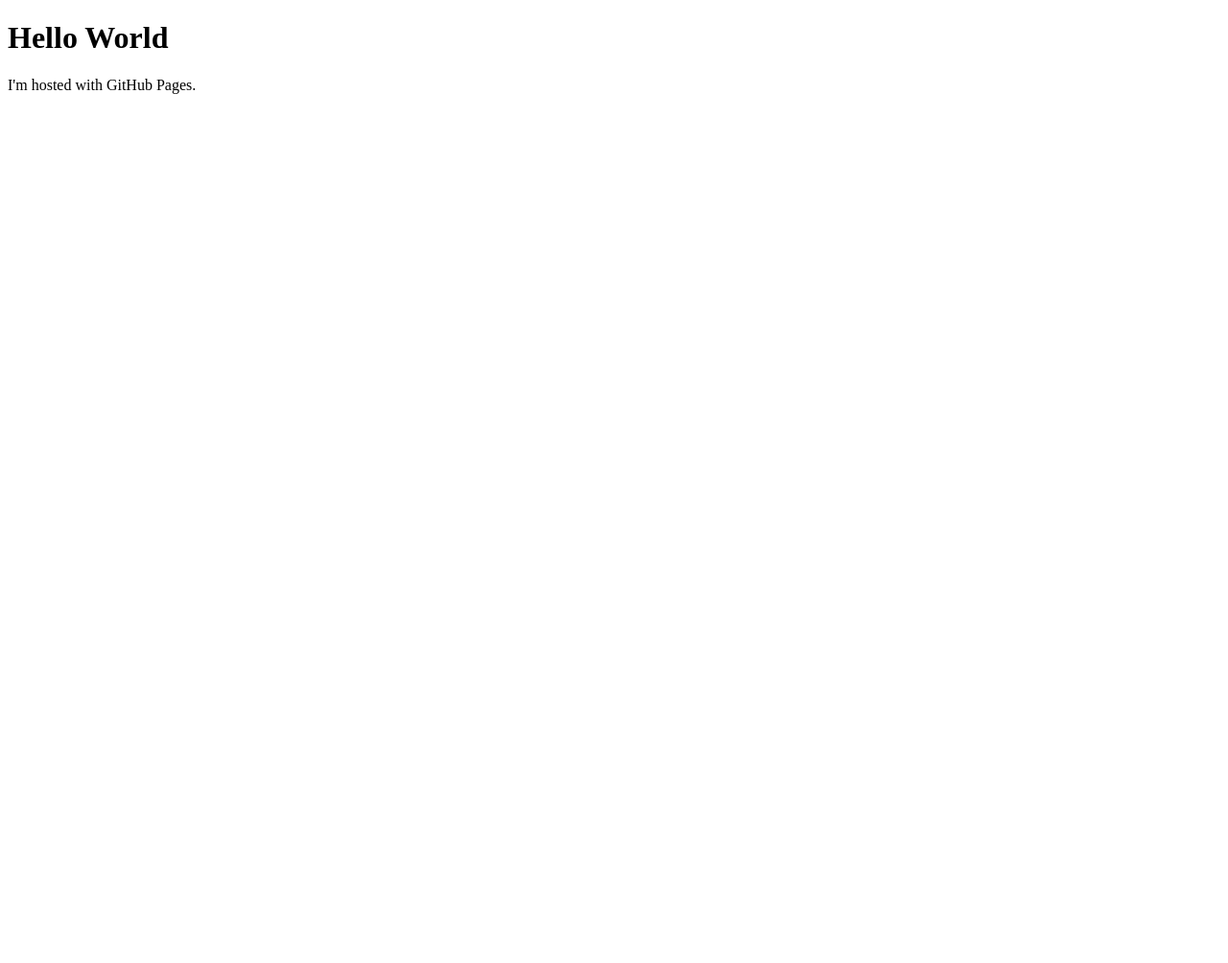
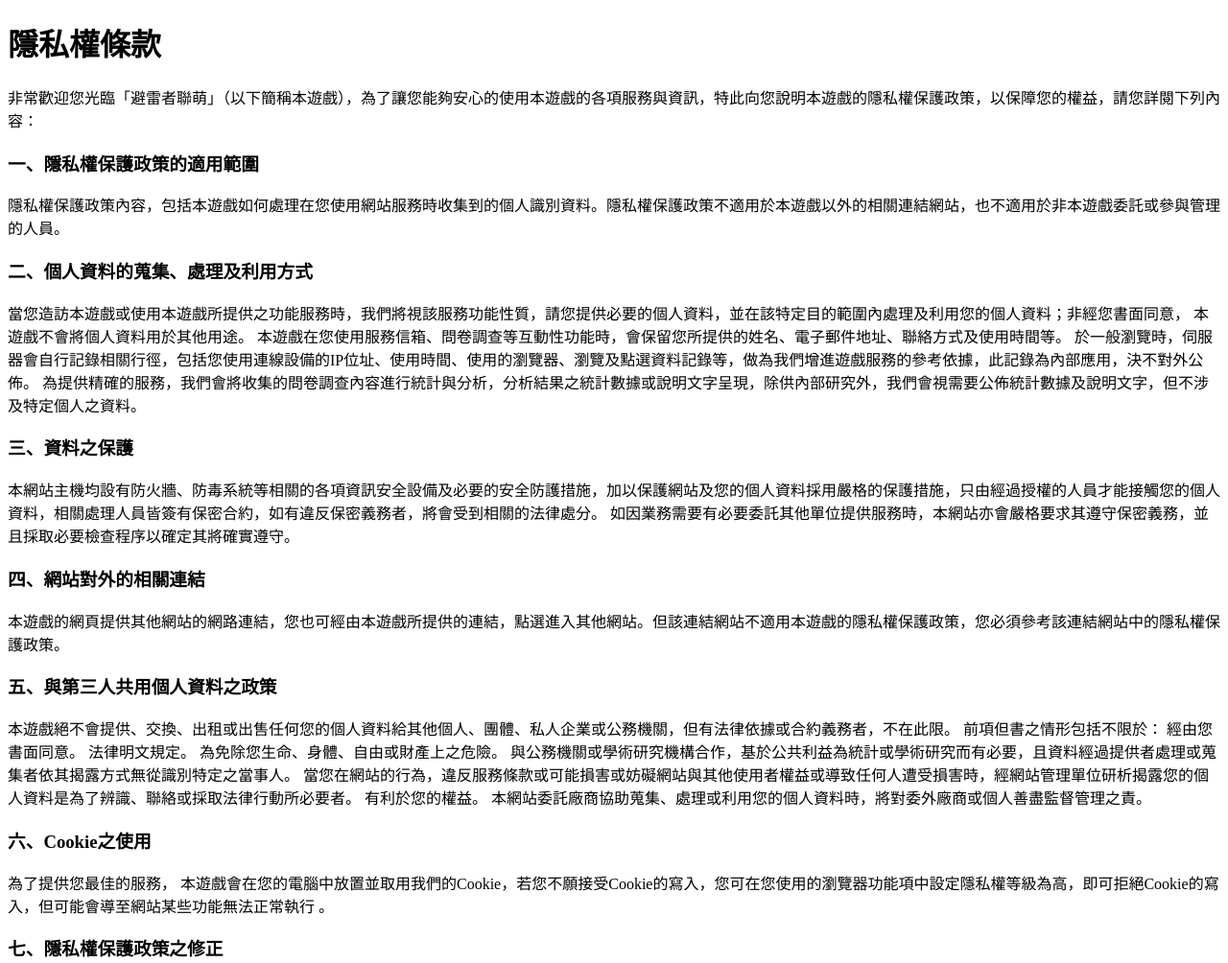
Before and after one commit to tppr2046/spoiler_avangers, a plain HTML site: page index.html in a window 1280 px wide. Shown: the top 1004 px of the page at 96% size. Before the commit the page ends 800 px from the top, so only its background shows below. Drawn offline with Linux system fonts and the light colour scheme.

Commit message:
Update index.html

```diff
--- a/index.html
+++ b/index.html
@@ -1,7 +1,40 @@
 <!DOCTYPE html>
 <html>
 <body>
-<h1>Hello World</h1>
-<p>I'm hosted with GitHub Pages.</p>
+
+<h1>隱私權條款</h1>
+非常歡迎您光臨「避雷者聯萌」（以下簡稱本遊戲），為了讓您能夠安心的使用本遊戲的各項服務與資訊，特此向您說明本遊戲的隱私權保護政策，以保障您的權益，請您詳閱下列內容：<br>
+
+<h3>一、隱私權保護政策的適用範圍</h3>
+隱私權保護政策內容，包括本遊戲如何處理在您使用網站服務時收集到的個人識別資料。隱私權保護政策不適用於本遊戲以外的相關連結網站，也不適用於非本遊戲委託或參與管理的人員。
+
+<h3>二、個人資料的蒐集、處理及利用方式</h3>
+當您造訪本遊戲或使用本遊戲所提供之功能服務時，我們將視該服務功能性質，請您提供必要的個人資料，並在該特定目的範圍內處理及利用您的個人資料；非經您書面同意， 本遊戲不會將個人資料用於其他用途。
+本遊戲在您使用服務信箱、問卷調查等互動性功能時，會保留您所提供的姓名、電子郵件地址、聯絡方式及使用時間等。
+於一般瀏覽時，伺服器會自行記錄相關行徑，包括您使用連線設備的IP位址、使用時間、使用的瀏覽器、瀏覽及點選資料記錄等，做為我們增進遊戲服務的參考依據，此記錄為內部應用，決不對外公佈。
+為提供精確的服務，我們會將收集的問卷調查內容進行統計與分析，分析結果之統計數據或說明文字呈現，除供內部研究外，我們會視需要公佈統計數據及說明文字，但不涉及特定個人之資料。
+<h3>三、資料之保護</h3>
+本網站主機均設有防火牆、防毒系統等相關的各項資訊安全設備及必要的安全防護措施，加以保護網站及您的個人資料採用嚴格的保護措施，只由經過授權的人員才能接觸您的個人資料，相關處理人員皆簽有保密合約，如有違反保密義務者，將會受到相關的法律處分。
+如因業務需要有必要委託其他單位提供服務時，本網站亦會嚴格要求其遵守保密義務，並且採取必要檢查程序以確定其將確實遵守。
+<h3>四、網站對外的相關連結</h3>
+本遊戲的網頁提供其他網站的網路連結，您也可經由本遊戲所提供的連結，點選進入其他網站。但該連結網站不適用本遊戲的隱私權保護政策，您必須參考該連結網站中的隱私權保護政策。
+
+<h3>五、與第三人共用個人資料之政策</h3>
+本遊戲絕不會提供、交換、出租或出售任何您的個人資料給其他個人、團體、私人企業或公務機關，但有法律依據或合約義務者，不在此限。
+
+前項但書之情形包括不限於：
+
+經由您書面同意。
+法律明文規定。
+為免除您生命、身體、自由或財產上之危險。
+與公務機關或學術研究機構合作，基於公共利益為統計或學術研究而有必要，且資料經過提供者處理或蒐集者依其揭露方式無從識別特定之當事人。
+當您在網站的行為，違反服務條款或可能損害或妨礙網站與其他使用者權益或導致任何人遭受損害時，經網站管理單位研析揭露您的個人資料是為了辨識、聯絡或採取法律行動所必要者。
+有利於您的權益。
+本網站委託廠商協助蒐集、處理或利用您的個人資料時，將對委外廠商或個人善盡監督管理之責。
+<h3>六、Cookie之使用</h3>
+為了提供您最佳的服務， 本遊戲會在您的電腦中放置並取用我們的Cookie，若您不願接受Cookie的寫入，您可在您使用的瀏覽器功能項中設定隱私權等級為高，即可拒絕Cookie的寫入，但可能會導至網站某些功能無法正常執行 。
+
+<h3>七、隱私權保護政策之修正</h3>
+本遊戲隱私權保護政策將因應需求隨時進行修正，修正後的條款將刊登於網站上。
 </body>
 </html>
```
